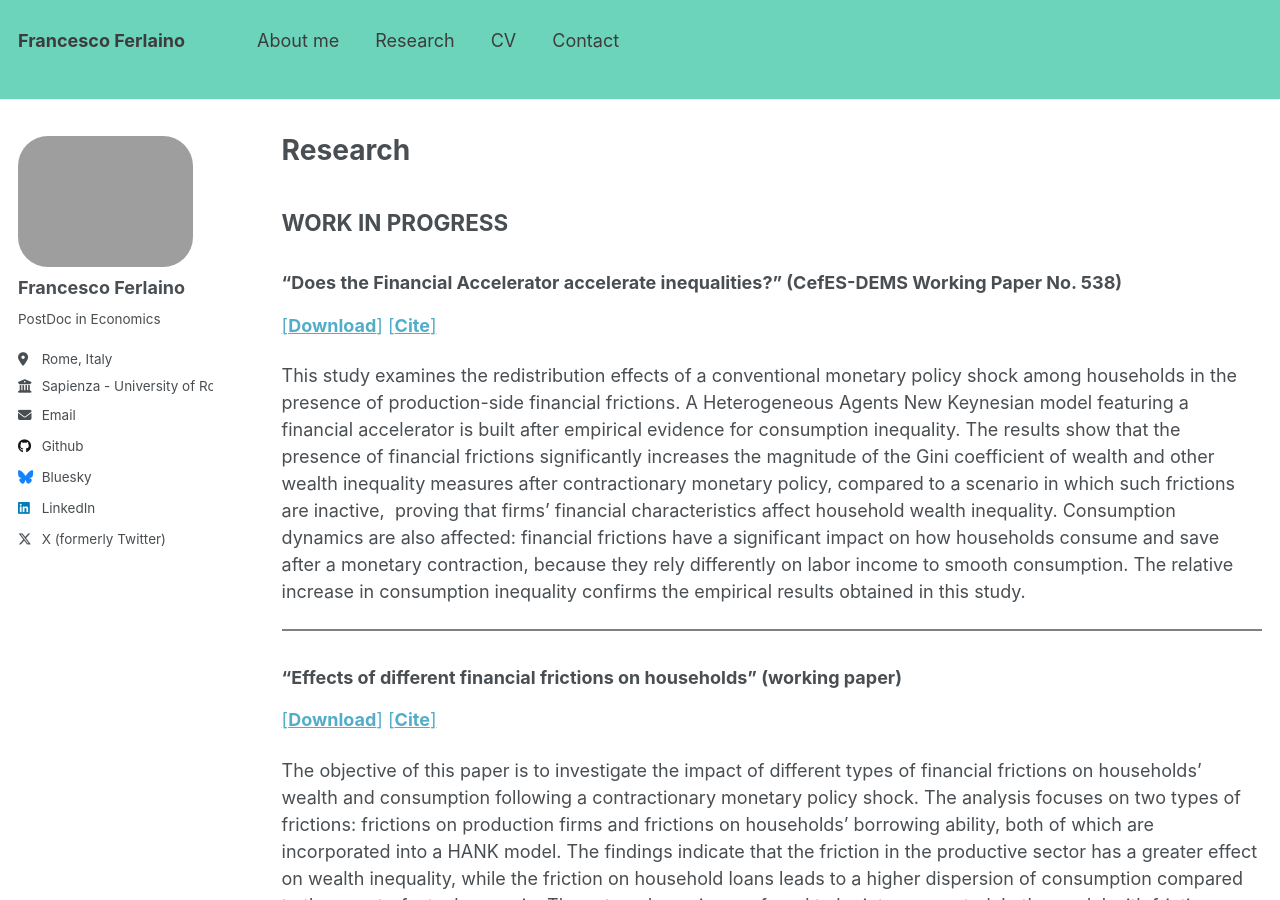
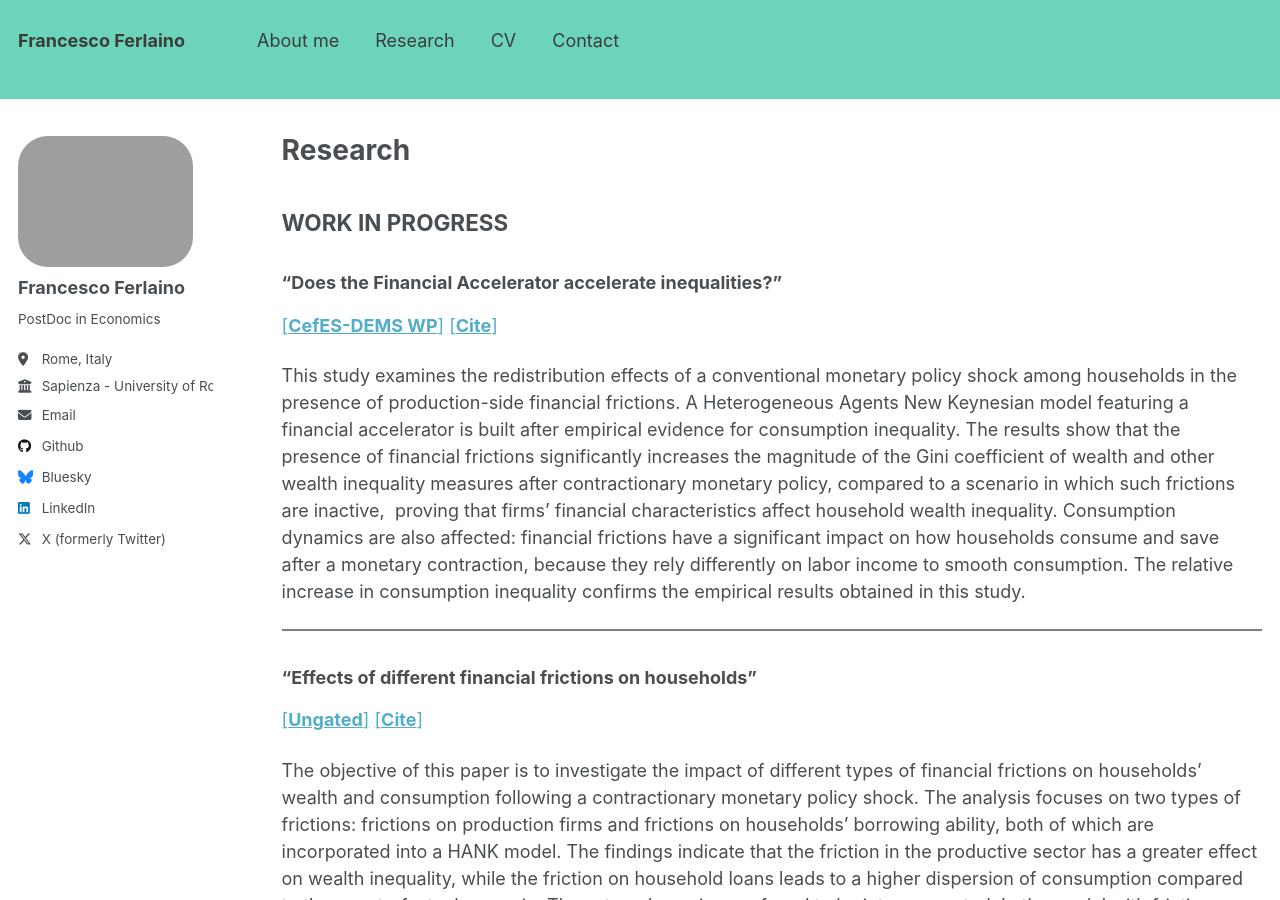
Before and after one commit to fraferla/fraferla.github.io, a Jekyll site: the page built from _pages/research.md, in a window 1280 px wide and 900 px high. Built offline with Jekyll 4.4.1, drawn with Linux system fonts in a browser that asks for light colours.

Commit message:
Update research.md

```diff
--- a/_pages/research.md
+++ b/_pages/research.md
@@ -7,17 +7,19 @@ author_profile: true
 
 ## WORK IN PROGRESS
 
-### "Does the Financial Accelerator accelerate inequalities?" (CefES-DEMS Working Paper No. 538)
+### "Does the Financial Accelerator accelerate inequalities?"
 
-[[**Download**]](https://papers.ssrn.com/sol3/papers.cfm?abstract_id=4845237) [[**Cite**]](http://fraferla.github.io/files/cite/Ferlaino_2024.txt)
+[[**CefES-DEMS WP**]](https://papers.ssrn.com/sol3/papers.cfm?abstract_id=4845237)
+[[**Cite**]](http://fraferla.github.io/files/cite/Ferlaino_2024.txt)
+
 
 This study examines the redistribution effects of a conventional monetary policy shock among households in the presence of production-side financial frictions. A Heterogeneous Agents New Keynesian model featuring a financial accelerator is built after empirical evidence for consumption inequality. The results show that the presence of financial frictions significantly increases the magnitude of the Gini coefficient of wealth and other wealth inequality measures after contractionary monetary policy, compared to a scenario in which such frictions are inactive,  proving that firms’ financial characteristics affect household wealth inequality. Consumption dynamics are also affected: financial frictions have a significant impact on how households consume and save after a monetary contraction, because they rely differently on labor income to smooth consumption. The relative increase in consumption inequality confirms the empirical results obtained in this study.
 
 <hr style="border:1px solid gray">
 
-### "Effects of different financial frictions on households" (working paper)
+### "Effects of different financial frictions on households"
 
-[[**Download**]](http://fraferla.github.io/files/Ferlaino_2024_Effects_of_different_financial_frictions_on_households.pdf)
+[[**Ungated**]](http://fraferla.github.io/files/Ferlaino_2024_Effects_of_different_financial_frictions_on_households.pdf)
 [[**Cite**]](http://fraferla.github.io/files/cite/Ferlaino_2024a.txt)
 
 The objective of this paper is to investigate the impact of different types of financial frictions on households' wealth and consumption following a contractionary monetary policy shock. The analysis focuses on two types of frictions: frictions on production firms and frictions on households' borrowing ability, both of which are incorporated into a HANK model. The findings indicate that the friction in the productive sector has a greater effect on wealth inequality, while the friction on household loans leads to a higher dispersion of consumption compared to the counterfactual scenario. These two dynamics are found to be interconnected. In the model with frictions on household borrowings, households are discouraged from moving towards the lower end of the wealth distribution, resulting in reduced borrowing and consequently lower consumption capacity. Conversely, when there is an active friction on the production side of the economy, more households are pushed towards the lower end of the distribution. This fluctuation increases the Gini index of wealth, but at the same time enables greater economy-wide consumption smoothing, thereby reducing consumption inequality compared to the previous case.
```
